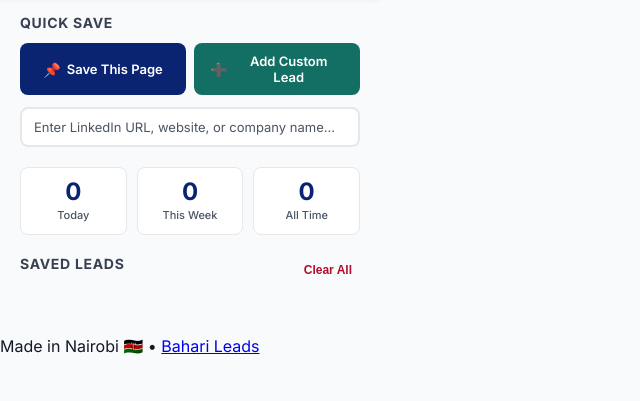
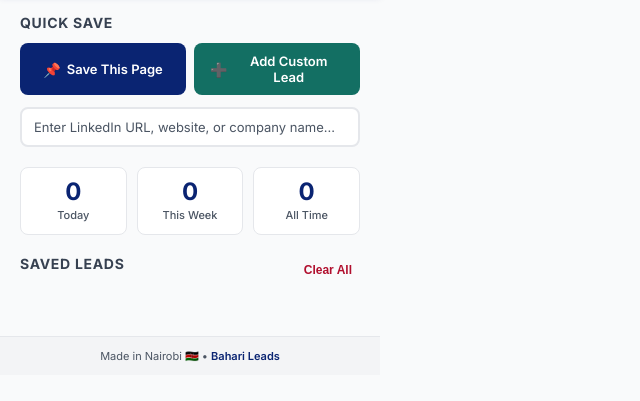
Before and after one commit to SheillaO/Bahari-Leads, a website built with Vite: page index.html in a window 1280 px wide. Shown: the part 63-464 px from the top of the page, without its empty margins (0-640 px from the left). Built offline with nearby package versions, Linux system fonts and the light colour scheme.

Commit message:
Update index.css

```diff
--- a/index.css
+++ b/index.css
@@ -284,3 +284,26 @@ body {
     color: var(--gray-600);
     line-height: 1.5;
 }
+
+/* Footer */
+.footer {
+    background: var(--gray-100);
+    padding: 12px 20px;
+    text-align: center;
+    border-top: 1px solid var(--gray-200);
+}
+
+.footer p {
+    font-size: 11px;
+    color: var(--gray-600);
+}
+
+.footer a {
+    color: var(--imperial-blue);
+    text-decoration: none;
+    font-weight: 600;
+}
+
+.footer a:hover {
+    text-decoration: underline;
+}
```
